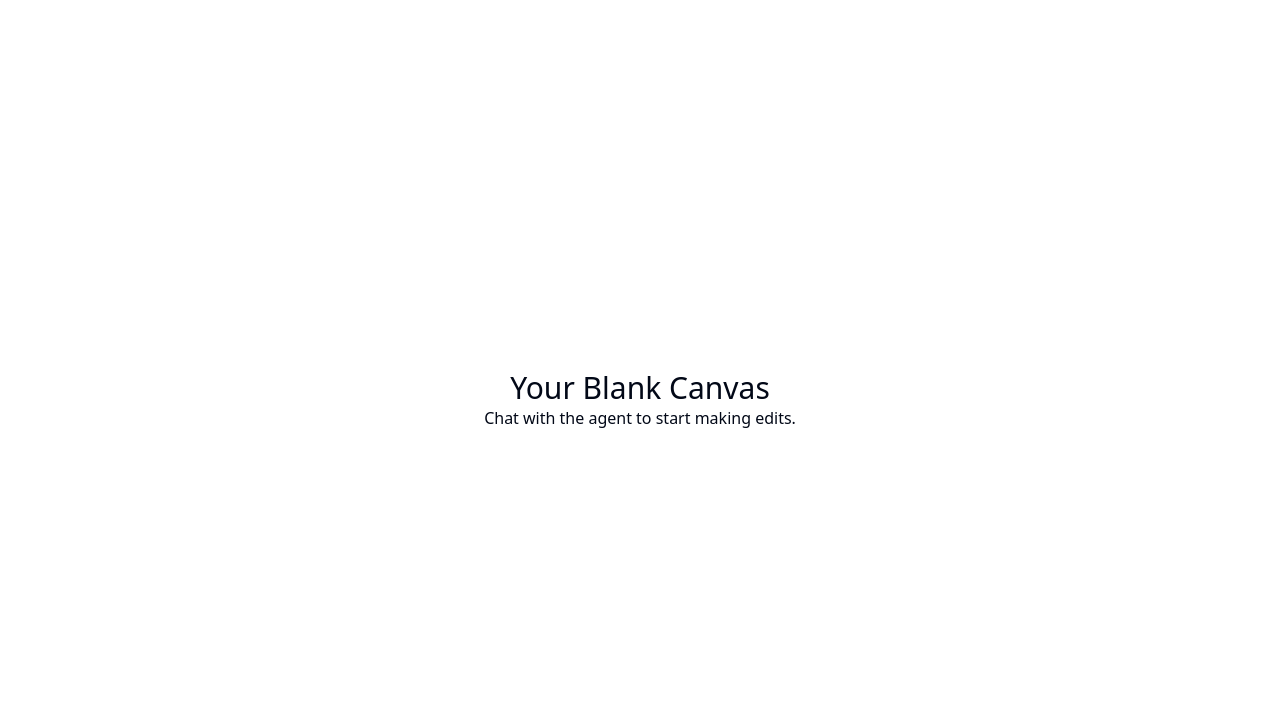
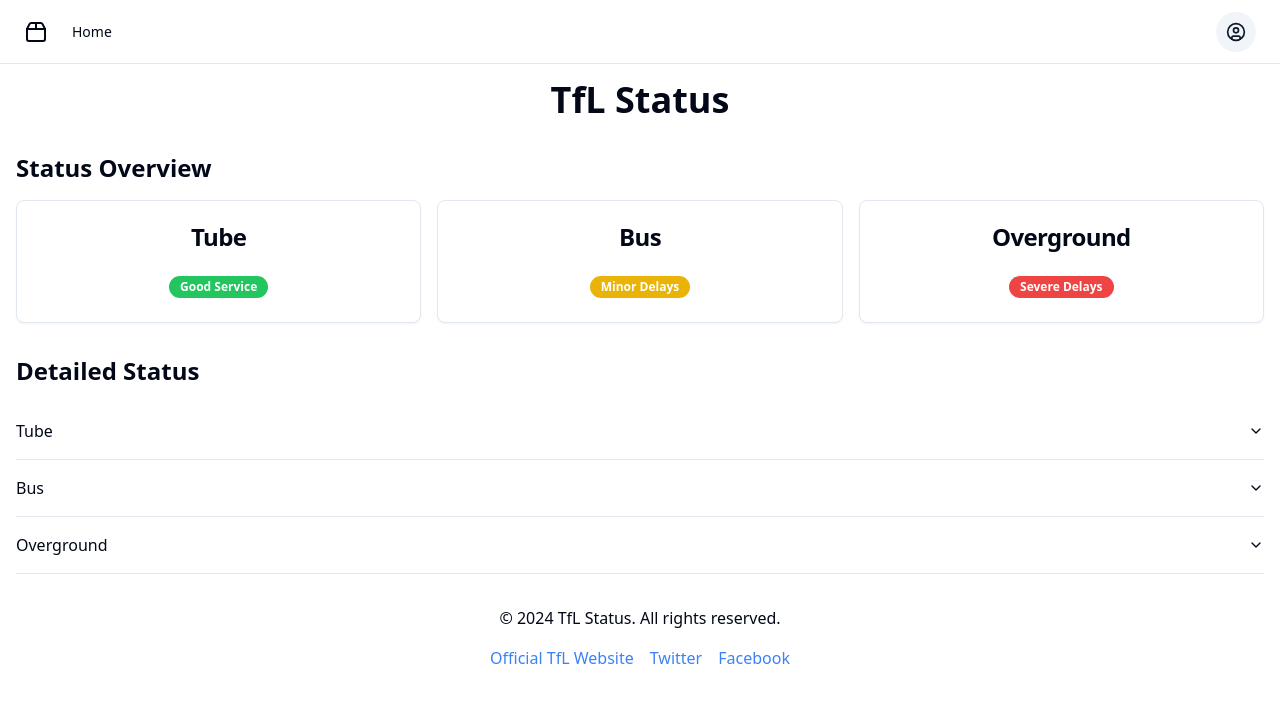
Before and after one commit to GPT-Engineer-App/tfl-status-website, a React (Vite) app: page / in a window 1280 px wide. Shown: the top 702 px of the page. Built offline with nearby package versions, Linux system fonts and the light colour scheme.

Commit message:
Create initial layout for TfL status website using navbar layout

```diff
--- a/src/App.jsx
+++ b/src/App.jsx
@@ -3,7 +3,7 @@ import { TooltipProvider } from "@/components/ui/tooltip";
 import { QueryClient, QueryClientProvider } from "@tanstack/react-query";
 import { Home } from "lucide-react";
 import { Route, BrowserRouter as Router, Routes } from "react-router-dom";
-import Layout from "./layouts/default"; // available: default, navbar, sidebar
+import Layout from "./layouts/navbar"; // Use the navbar layout
 import Index from "./pages/Index.jsx";
 const queryClient = new QueryClient();
 
--- a/src/pages/Index.jsx
+++ b/src/pages/Index.jsx
@@ -1,10 +1,74 @@
-// Update this page (the content is just a fallback if you fail to update the page)
+import { Card, CardContent, CardHeader, CardTitle } from "@/components/ui/card";
+import { Accordion, AccordionContent, AccordionItem, AccordionTrigger } from "@/components/ui/accordion";
+import { Badge } from "@/components/ui/badge";
+
+const statusData = [
+  { service: "Tube", status: "Good Service", details: "All lines are running smoothly." },
+  { service: "Bus", status: "Minor Delays", details: "Some routes are experiencing delays due to traffic." },
+  { service: "Overground", status: "Severe Delays", details: "Major disruptions on several lines." },
+];
 
 const Index = () => {
   return (
-    <div className="text-center">
-      <h1 className="text-3xl">Your Blank Canvas</h1>
-      <p>Chat with the agent to start making edits.</p>
+    <div className="container mx-auto p-4">
+      <header className="text-center mb-8">
+        <h1 className="text-4xl font-bold">TfL Status</h1>
+      </header>
+
+      <section className="mb-8">
+        <h2 className="text-2xl font-semibold mb-4">Status Overview</h2>
+        <div className="grid grid-cols-1 md:grid-cols-3 gap-4">
+          {statusData.map((item, index) => (
+            <Card key={index} className="text-center">
+              <CardHeader>
+                <CardTitle>{item.service}</CardTitle>
+              </CardHeader>
+              <CardContent>
+                <Badge
+                  className={`${
+                    item.status === "Good Service"
+                      ? "bg-green-500"
+                      : item.status === "Minor Delays"
+                      ? "bg-yellow-500"
+                      : "bg-red-500"
+                  } text-white`}
+                >
+                  {item.status}
+                </Badge>
+              </CardContent>
+            </Card>
+          ))}
+        </div>
+      </section>
+
+      <section>
+        <h2 className="text-2xl font-semibold mb-4">Detailed Status</h2>
+        <Accordion type="single" collapsible>
+          {statusData.map((item, index) => (
+            <AccordionItem key={index} value={`item-${index}`}>
+              <AccordionTrigger>{item.service}</AccordionTrigger>
+              <AccordionContent>
+                <p>{item.details}</p>
+              </AccordionContent>
+            </AccordionItem>
+          ))}
+        </Accordion>
+      </section>
+
+      <footer className="mt-8 text-center">
+        <p>&copy; {new Date().getFullYear()} TfL Status. All rights reserved.</p>
+        <div className="flex justify-center space-x-4 mt-4">
+          <a href="https://tfl.gov.uk" target="_blank" rel="noopener noreferrer" className="text-blue-500">
+            Official TfL Website
+          </a>
+          <a href="https://twitter.com/tfl" target="_blank" rel="noopener noreferrer" className="text-blue-500">
+            Twitter
+          </a>
+          <a href="https://www.facebook.com/transportforlondon" target="_blank" rel="noopener noreferrer" className="text-blue-500">
+            Facebook
+          </a>
+        </div>
+      </footer>
     </div>
   );
 };
```
